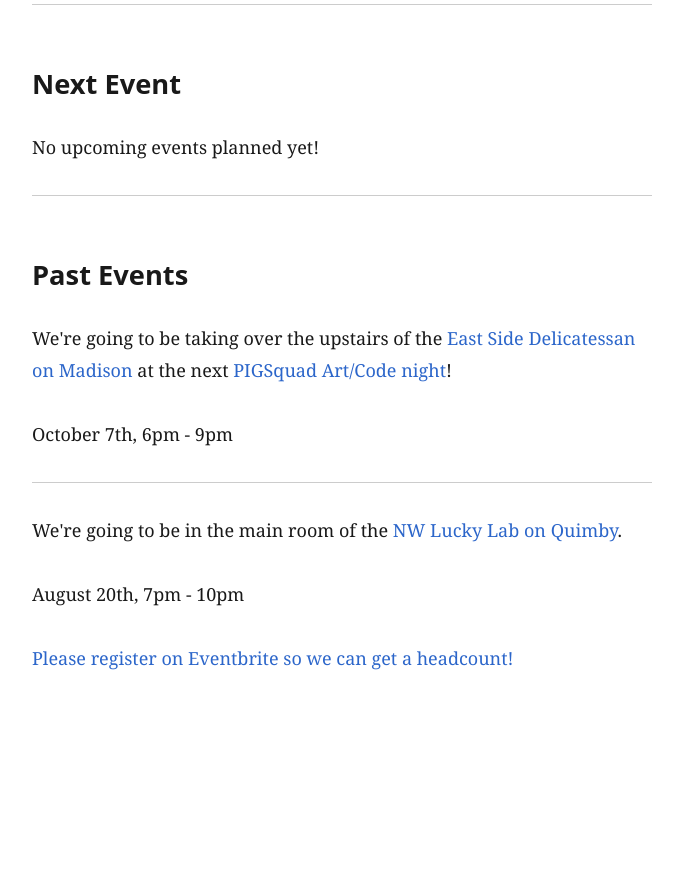
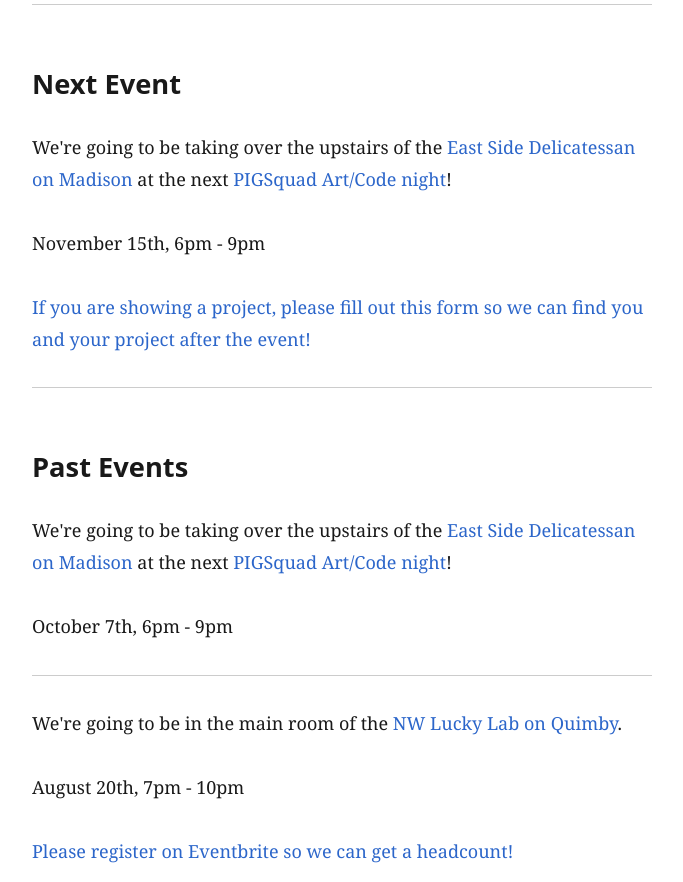
Before and after one commit to rmkubik/r-k.io, a plain HTML site: page feedback-night.html in a window 1280 px wide. Shown: the part 1200-2082 px from the top of the page, without its empty margins (298-981 px from the left). Before the commit the page ends 1890 px from the top, so only its background shows below. Drawn offline with Linux system fonts and the light colour scheme.

Commit message:
Update feedback-night.html

```diff
--- a/feedback-night.html
+++ b/feedback-night.html
@@ -65,7 +65,19 @@
 
       <h2>Next Event</h2>
 
-      <p>No upcoming events planned yet!</p>
+      <p>
+        We're going to be taking over the upstairs of the
+        <a
+          href="https://www.google.com/maps/place/East+Side+Deli+on+Madison/@45.5132879,-122.6566875,17z/data=!3m1!4b1!4m5!3m4!1s0x5495a09f8e5a3145:0xe322e7b6eb156c7e!8m2!3d45.5132879!4d-122.6544988"
+          >East Side Delicatessan on Madison</a
+        >
+        at the next
+        <a href="https://pigsquad.com/events-list/artcodeoct19"
+          >PIGSquad Art/Code night</a
+        >!
+      </p>
+      <p>November 15th, 6pm - 9pm</p>
+      <p><a href="https://forms.gle/WFU5NE8vn5JP7MVY9">If you are showing a project, please fill out this form so we can find you and your project after the event!</a></p>
 
       <hr />
 
```
